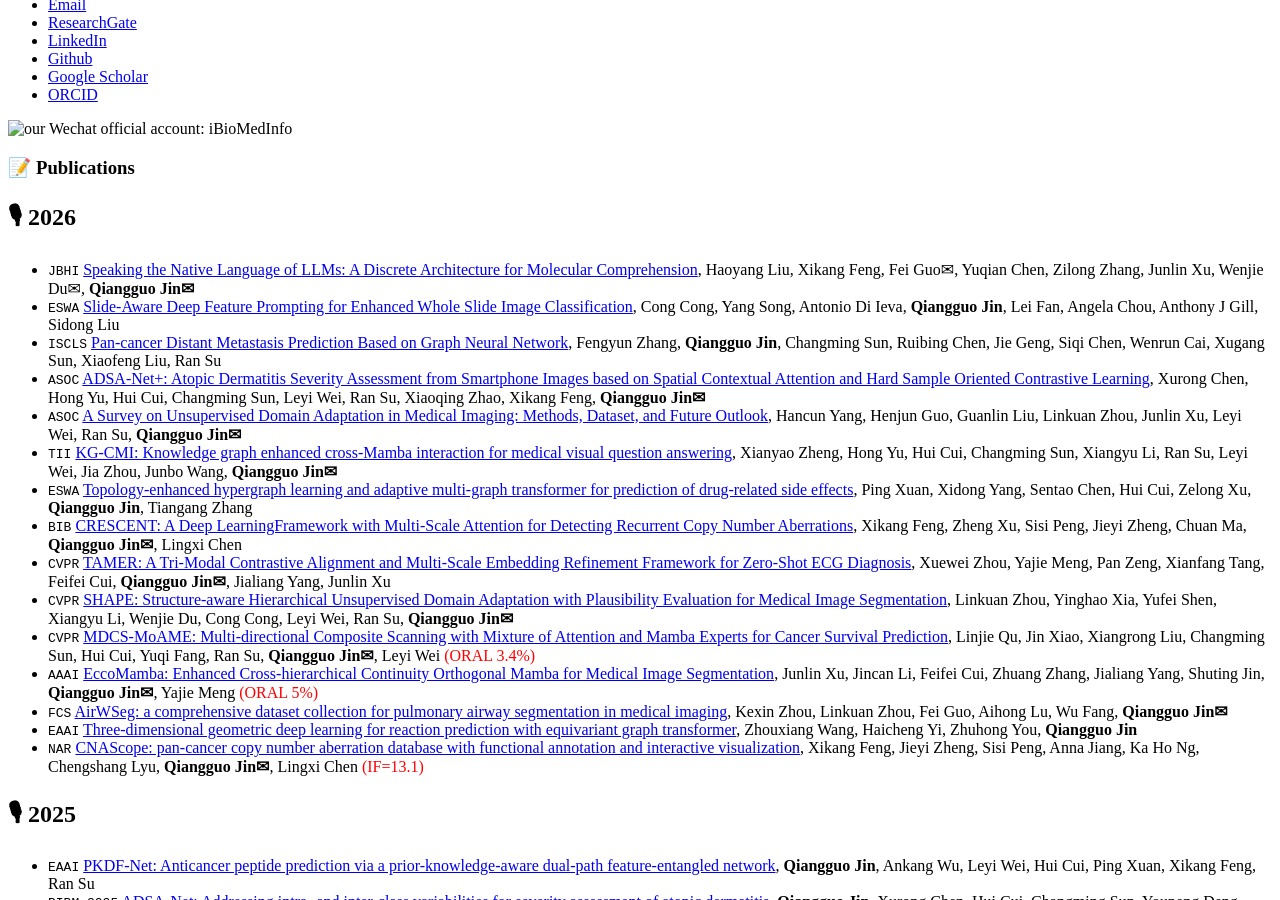
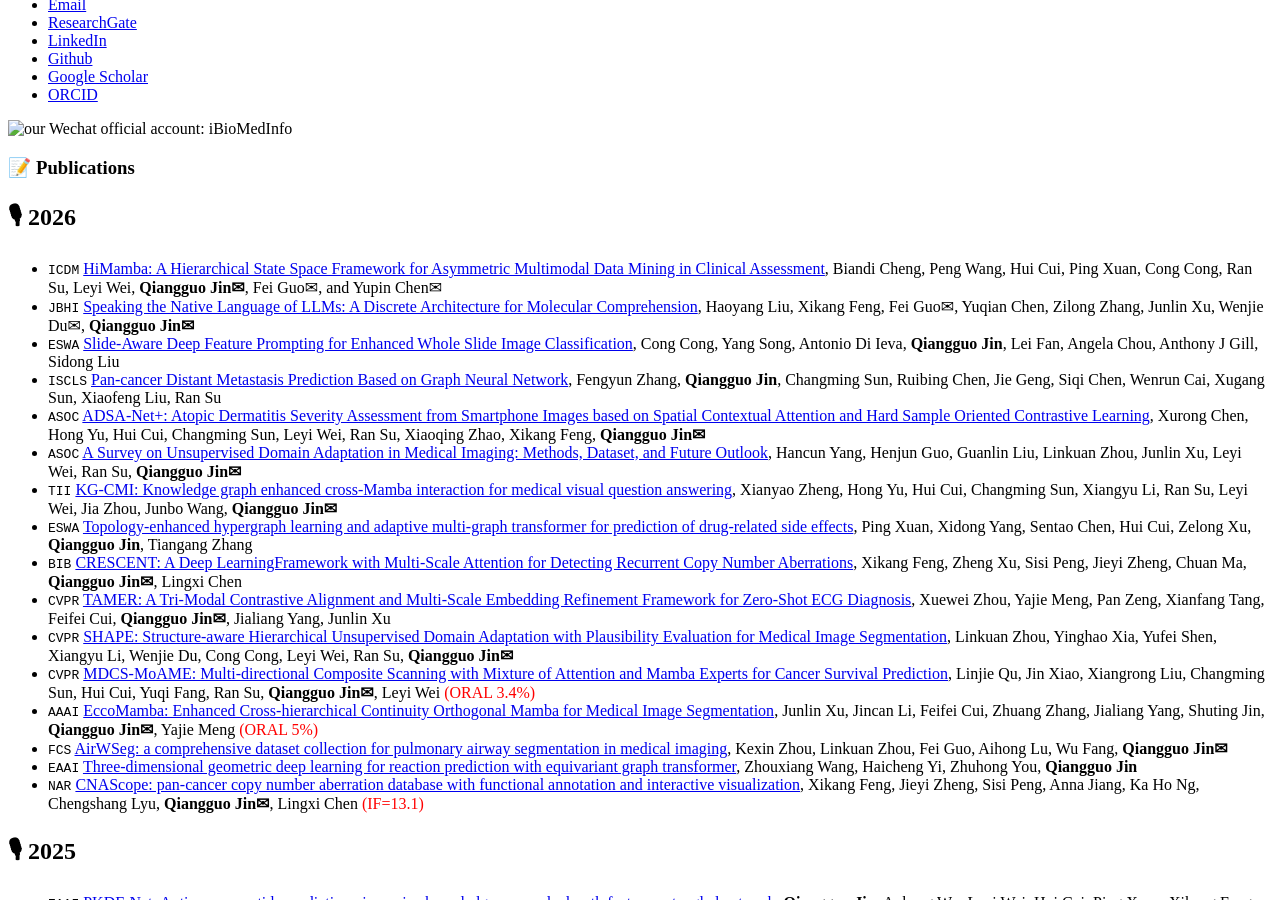
Before and after one commit to qgking/qgking.github.io, a Jekyll site: the page built from _pages/includes/pub.md, in a window 1280 px wide and 900 px high, scrolled down 639 px. Built offline with Jekyll 4.4.1, drawn with Linux system fonts in a browser that asks for light colours; our own code applies the rules of GitHub Pages for plain Markdown files.

Commit message:
update news and pub

```diff
--- a/_pages/includes/pub.md
+++ b/_pages/includes/pub.md
@@ -1,6 +1,7 @@
 
 # 📝 Publications
 ## 🎙 2026
+- ``ICDM`` [HiMamba: A Hierarchical State Space Framework for Asymmetric Multimodal Data Mining in Clinical Assessment](#), Biandi Cheng, Peng Wang, Hui Cui, Ping Xuan, Cong Cong, Ran Su, Leyi Wei, **Qiangguo Jin✉**, Fei Guo✉, and Yupin Chen✉
 - ``JBHI`` [Speaking the Native Language of LLMs: A Discrete Architecture for Molecular Comprehension](https://doi.org/10.1109/JBHI.2026.3722237), Haoyang Liu, Xikang Feng, Fei Guo✉, Yuqian Chen, Zilong Zhang, Junlin Xu, Wenjie Du✉, **Qiangguo Jin✉**
 - ``ESWA`` [Slide-Aware Deep Feature Prompting for Enhanced Whole Slide Image Classification](https://doi.org/10.1016/j.eswa.2026.133079), Cong Cong, Yang Song, Antonio Di Ieva, **Qiangguo Jin**, Lei Fan, Angela Chou, Anthony J Gill, Sidong Liu
 - ``ISCLS`` [Pan-cancer Distant Metastasis Prediction Based on Graph Neural Network](https://doi.org/10.1007/s12539-026-00844-5), Fengyun Zhang, **Qiangguo Jin**, Changming Sun, Ruibing Chen, Jie Geng, Siqi Chen, Wenrun Cai, Xugang Sun, Xiaofeng Liu, Ran Su
```
Also changed, not shown: _pages/includes/news.md (+1 -0 lines).
